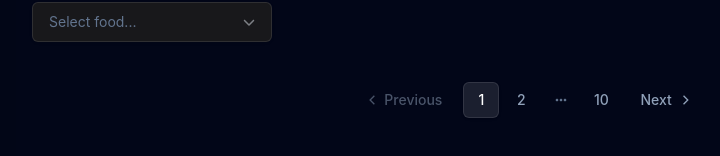
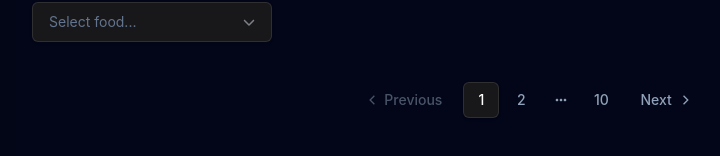
Before and after one commit to apase95/Component-Collection, a React (Vite) app: page / in a window 1280 px wide. Shown: the part 8706-8862 px from the top of the page, without its empty margins (240-960 px from the left). Built offline with nearby package versions, Linux system fonts and the light colour scheme; no server answers.

Commit message:
FIX: Handle UI/UX

```diff
--- a/src/components/base/Pagination.tsx
+++ b/src/components/base/Pagination.tsx
@@ -72,14 +72,15 @@ const PaginationLink = React.forwardRef<
         aria-current={isActive ? "page" : undefined}
         className={cn(
             "flex-center whitespace-nowrap rounded-md",
-            "text-sm font-medium transition-colors cursor-pointer select-none",
+            "text-sm font-medium border border-transparent",
+            "transition-colors cursor-pointer select-none",
             "focus-visible:outline-none focus-visible:ring-2 focus-visible:ring-white/20",
             size === "default" && "h-9 px-4 py-2",
             size === "sm" && "h-8 px-3",
             size === "icon" && "h-9 w-9",
             isActive
-                ? "bg-white/10 text-white border border-white/10 shadow-sm"
-                : "text-slate-400 hover:bg-white/5 hover:text-white border border-transparent",
+                ? "bg-[#18181b] text-white border-white/10 shadow-sm"
+                : "text-slate-400 hover:bg-[#18181b] hover:text-white hover:border-white/10",
             className
         )}
         {...props}
@@ -141,7 +142,7 @@ const PaginationEllipsis = React.forwardRef<
         ref={ref}
         aria-hidden
         className={cn(
-            "w-9 h-9 flex-center text-slate-500",
+            "w-9 h-9 flex-center text-slate-400",
             className
         )}
         {...props}
--- a/src/components/forms/PaginationForm.tsx
+++ b/src/components/forms/PaginationForm.tsx
@@ -34,7 +34,6 @@ export const PaginationForm = () => {
 
     return (
         <div className="flex-col-center p-10 gap-4">
-
             <Pagination>
                 <PaginationContent>
                     <PaginationItem>
@@ -84,7 +83,6 @@ export const PaginationForm = () => {
                             }
                         />
                     </PaginationItem>
-
                 </PaginationContent>
             </Pagination>
         </div>
```
